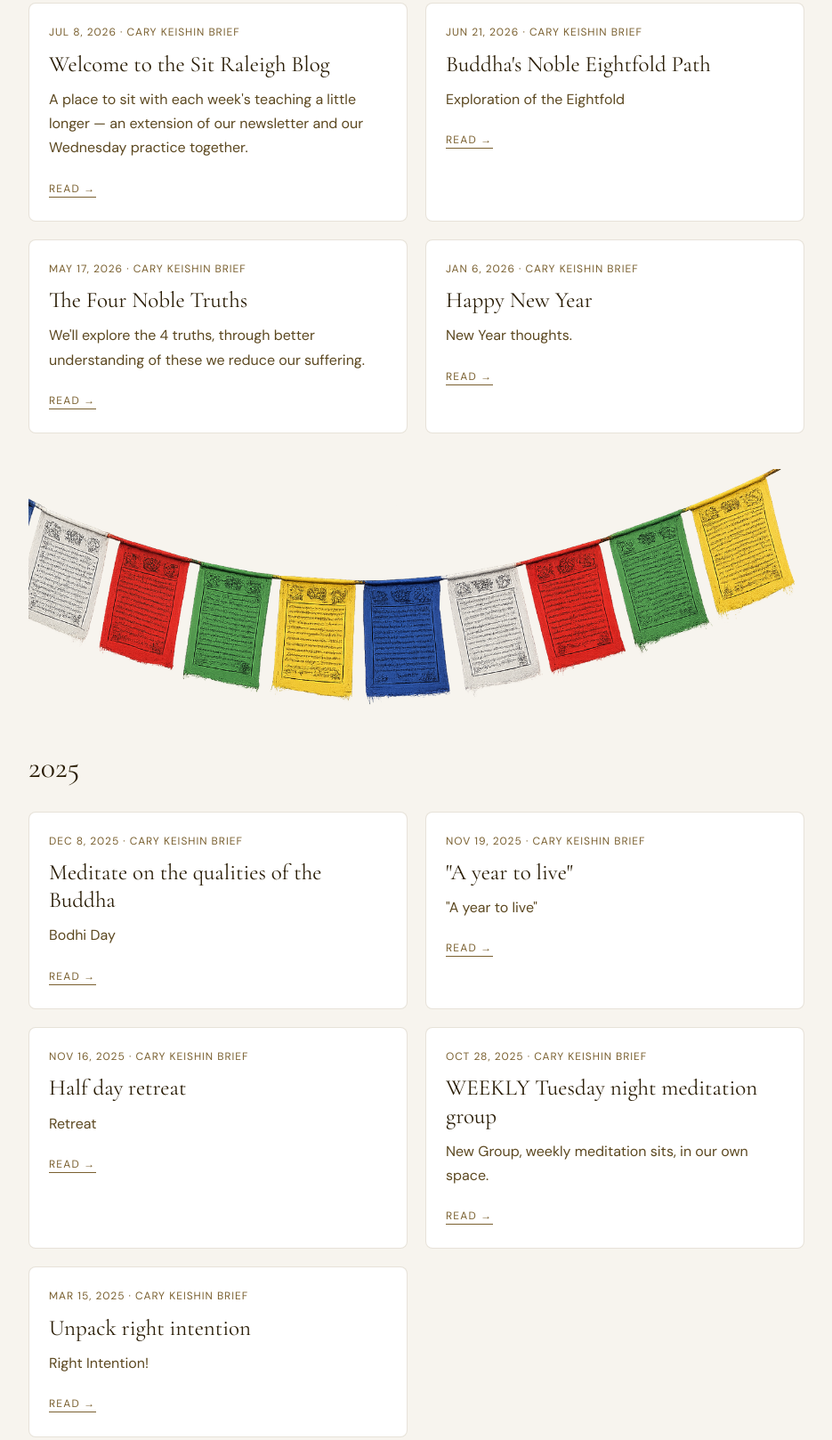
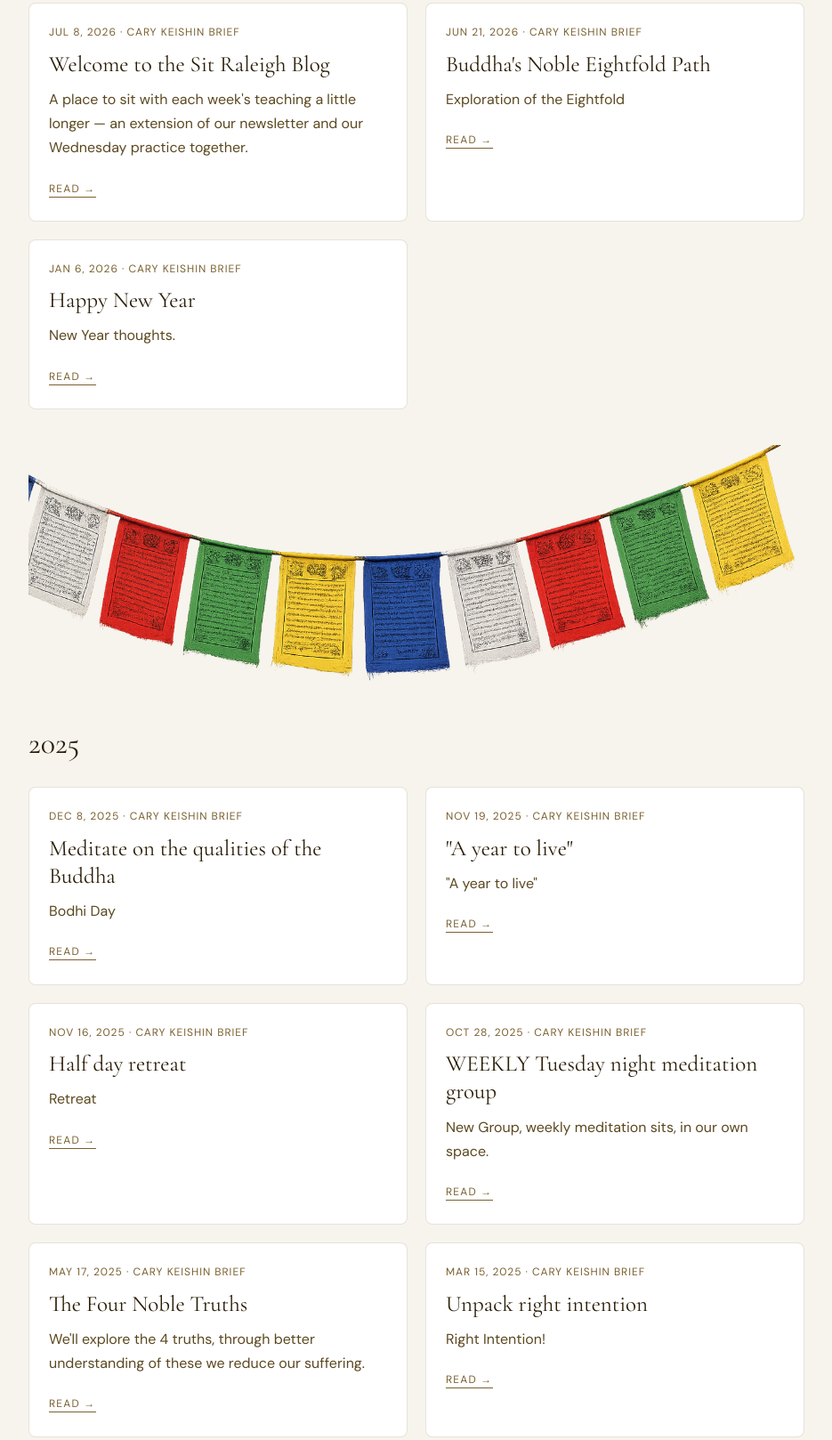
Before and after one commit to Trianglerefugerecoverywebsite/sitraleigh, an Eleventy site: page src/blog.njk in a window 1280 px wide. Shown: the part 952-2570 px from the top of the page at 89% size, without its empty margins (286-1221 px from the left). Built offline with nearby package versions, Linux system fonts and the light colour scheme; Eleventy itself is replaced by a stand-in of ours; files that its build step writes are made by us from their sources.

Commit message:
Update Blog Post “2026-07-18-the-four-noble-truths”

```diff
--- a/src/blog/2026-07-18-the-four-noble-truths.md
+++ b/src/blog/2026-07-18-the-four-noble-truths.md
@@ -1,6 +1,6 @@
 ---
 title: The Four Noble Truths
-date: 2026-05-17
+date: 2025-05-17
 author: Cary Keishin Brief
 summary: We'll explore the 4 truths, through better understanding of these we
   reduce our suffering.
```
